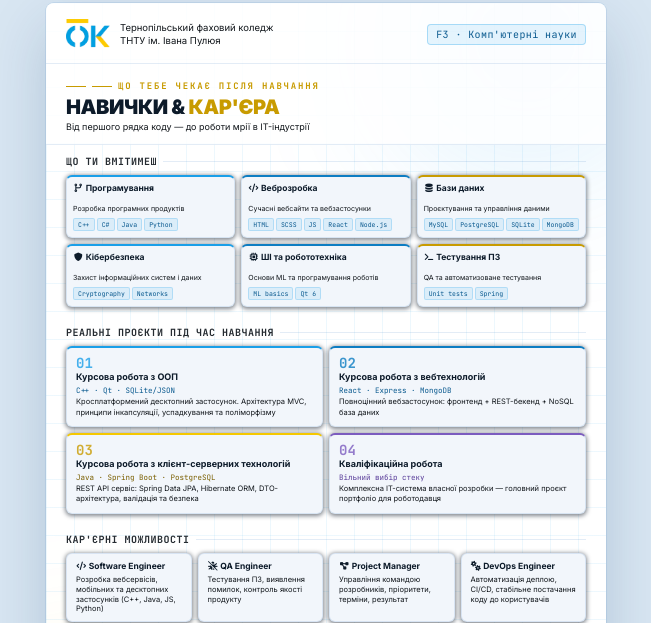
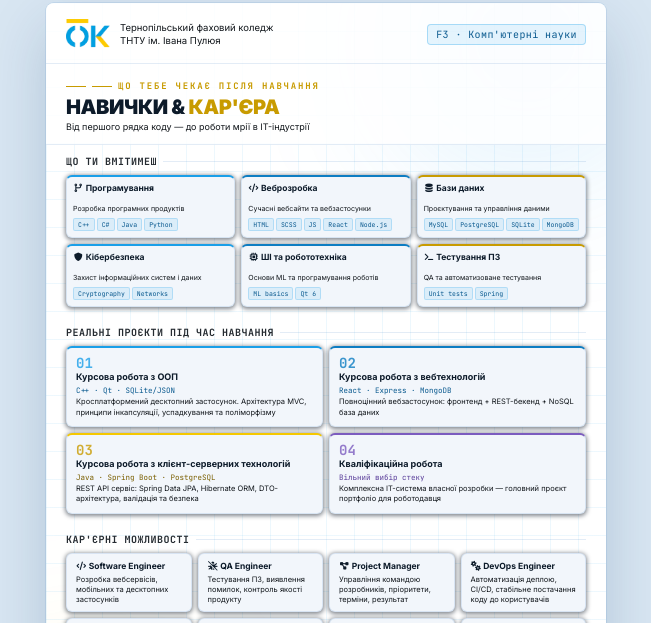
Before and after one commit to lisvolod/cs-roadmap-light, a plain HTML site: page index.html in a window 1280 px wide. Shown: the part 907-1530 px from the top of the page, without its empty margins (314-965 px from the left). Drawn offline with Linux system fonts and the light colour scheme.

Commit message:
careers modified

```diff
--- a/index.html
+++ b/index.html
@@ -280,7 +280,7 @@
       </div> -->
       <div>
         <div class="career-name"> <i class="fa-solid fa-code"></i> Software Engineer</div>
-        <div class="career-desc">Розробка вебсервісів, мобільних та десктопних застосунків (C++, Java, JS, Python)</div>
+        <div class="career-desc">Розробка вебсервісів, мобільних та десктопних застосунків <!-- (C++, Java, JS, Python) --></div>
       </div>
     </div>
 
```
